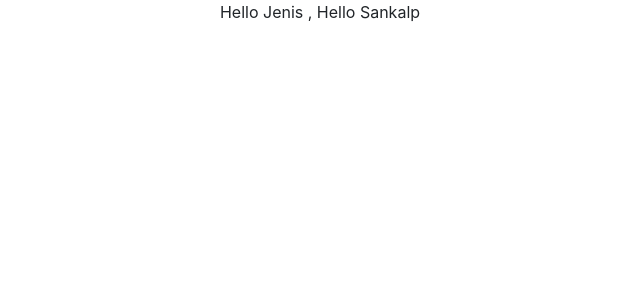
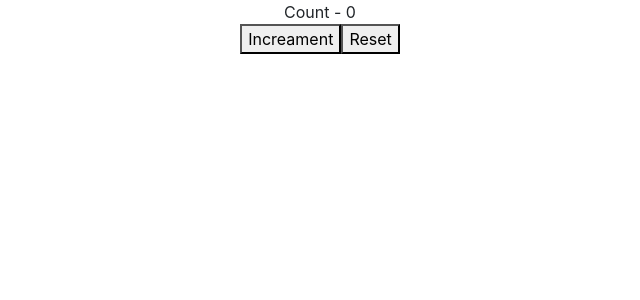
Before and after one commit to Jenissavaliya12/BookStore, a React (Create React App) app: page / in a window 1280 px wide. Shown: the top 300 px of the page, without its empty margins (320-960 px from the left). Built offline with nearby package versions, Linux system fonts and the light colour scheme.

Commit message:
Day 18 task-1 Completed

```diff
--- a/src/App.js
+++ b/src/App.js
@@ -2,7 +2,8 @@ import React from "react";
 import "./App.css";
 // import HookMouse from "./component/HookMouse";
 // import PostDetail from "./component/PostDetail";
-import Consumer2 from "./component/Consumer2";
+// import Consumer2 from "./component/Consumer2";
+import CounterHook from "./component/CounterHook";
 // import LogInForm from "./component/LogInForm";
 // import Users from "./component/Users";
 
@@ -12,11 +13,13 @@ export const channelContext = React.createContext();
 function App() {
   return (
     <div>
-      <UserContext.Provider value={"Jenis"}>
+
+    <CounterHook/>
+      {/* <UserContext.Provider value={"Jenis"}>
         <channelContext.Provider value={"Sankalp"}>
           <Consumer2 />
         </channelContext.Provider>
-      </UserContext.Provider>
+      </UserContext.Provider> */}
       {/* <PostDetail /> */}
       {/* <HookMouse /> */}
       {/* <Users /> */}
--- a/src/component/CounterHook.js
+++ b/src/component/CounterHook.js
@@ -1,18 +1,50 @@
-import React, { useState } from 'react'
+// import React, { useState } from 'react'
+
+// function CounterHook() {
+
+//     const [count, setCount] = useState(0)
+//  const  increment =  () => {
+//     setCount(count+1)
+//  }
+//     return (
+//     <div>
+//     <p>Count - {count}</p>
+//     <button type='button' onClick={increment}>Click</button>
+
+//     </div>
+//   )
+// }
+
+// export default CounterHook
+
+// <-------------useReducer-------------->
+import React, { useReducer } from 'react'
+
+const inititalValue = 0 ;
+const reducer = (state,action) => {
+   switch(action) {
+      case 'increament':
+         return state + 1
+      case 'reset':
+         return inititalValue
+      default :
+         return state
+   }
+}
 
 function CounterHook() {
 
-    const [count, setCount] = useState(0)
- const  increment =  () => {
-    setCount(count+1)
- }
-    return (
-    <div>
-    <p>Count - {count}</p>
-    <button type='button' onClick={increment}>Click</button>
+   const[count,dispatch] = useReducer(reducer,inititalValue)
+
+   return (
+    <div className='text-center'>
+    <div>Count - {count}</div>
+    <button onClick={() => dispatch('increament')}>Increament</button>
+    <button onClick={() => dispatch('reset')}>Reset</button>
 
     </div>
   )
 }
 
+
 export default CounterHook
```
